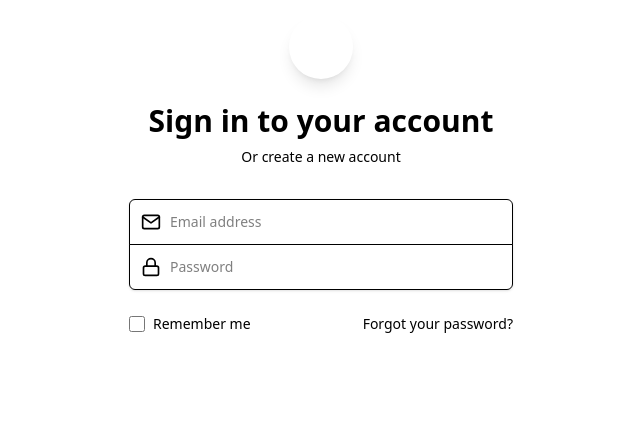
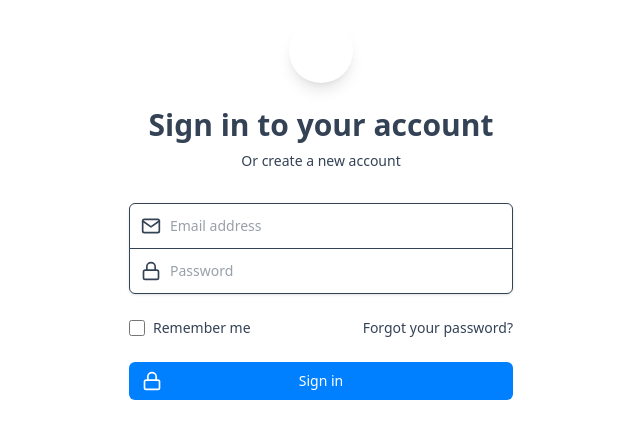
Before and after one commit to KumaloWilson/requisition_system_web, a React (Vite) app in the folder sys-frontend/: page /login in a window 1280 px wide. Shown: the part 191-630 px from the top of the page, without its empty margins (319-959 px from the left). Built offline with nearby package versions, Linux system fonts and the light colour scheme.

Commit message:
deployed

```diff
--- a/sys-frontend/src/index.css
+++ b/sys-frontend/src/index.css
@@ -37,14 +37,62 @@
   --ring: 210 100% 50%;
 }
 
-/* * {
-  @apply border-border;
+body {
+  background-color: hsl(var(--background));
+  color: hsl(var(--foreground));
+  font-feature-settings: "rlig" 1, "calt" 1;
 }
 
-body {
-  @apply bg-background text-foreground;
-  font-feature-settings: "rlig" 1, "calt" 1;
-} */
+/* Button styles to ensure visibility */
+.btn, button, [type='button'], [type='reset'], [type='submit'] {
+  background-color: hsl(var(--primary));
+  color: hsl(var(--primary-foreground));
+  display: inline-flex;
+  align-items: center;
+  justify-content: center;
+  border-radius: 0.375rem;
+  font-size: 0.875rem;
+  font-weight: 500;
+  transition-property: color, background-color, border-color, text-decoration-color, fill, stroke;
+  transition-timing-function: cubic-bezier(0.4, 0, 0.2, 1);
+  transition-duration: 150ms;
+  padding: 0.5rem 1rem;
+}
+
+.btn:hover, button:hover, [type='button']:hover, [type='reset']:hover, [type='submit']:hover {
+  background-color: hsl(var(--primary) / 0.9);
+}
+
+.btn:focus-visible, button:focus-visible, [type='button']:focus-visible, [type='reset']:focus-visible, [type='submit']:focus-visible {
+  outline: none;
+  box-shadow: 0 0 0 2px hsl(var(--ring)), 0 0 0 4px hsl(var(--background));
+}
+
+.btn:disabled, button:disabled, [type='button']:disabled, [type='reset']:disabled, [type='submit']:disabled {
+  opacity: 0.5;
+  pointer-events: none;
+}
+
+/* Secondary button variation */
+.btn-secondary {
+  background-color: hsl(var(--secondary));
+  color: hsl(var(--secondary-foreground));
+}
+
+.btn-secondary:hover {
+  background-color: hsl(var(--secondary) / 0.9);
+}
+
+/* Ghost button variation */
+.btn-ghost {
+  background-color: transparent;
+  color: hsl(var(--foreground));
+}
+
+.btn-ghost:hover {
+  background-color: hsl(var(--accent));
+  color: hsl(var(--accent-foreground));
+}
 
 /* Fix for the sidebar and content layout */
 @media (min-width: 768px) {
```
